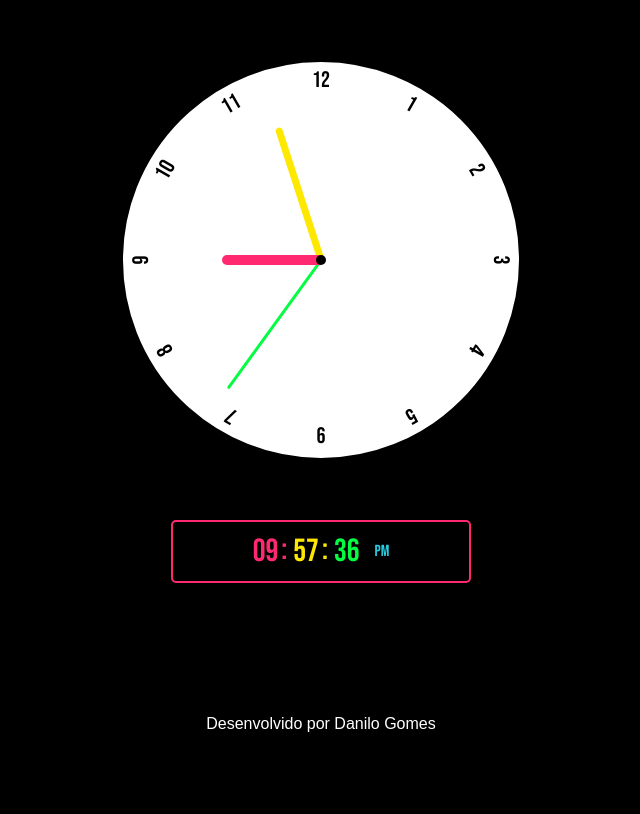
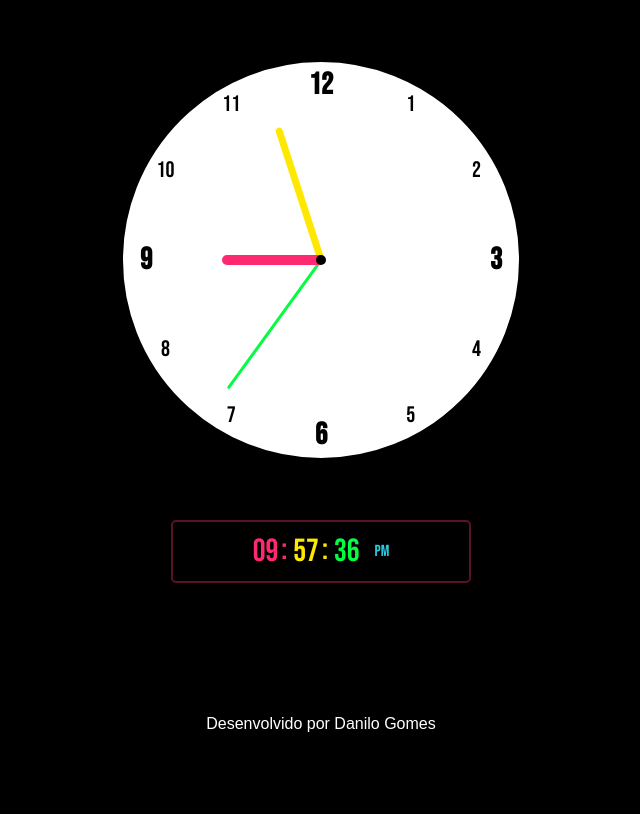
Before and after one commit to danilogms/Clock, a plain HTML site: page index.html in a window 1280 px wide. Shown: the whole page, without its empty margins (319-959 px from the left). Drawn offline with Linux system fonts and the light colour scheme.

Commit message:
Fixed numbers centralized

```diff
--- a/css/style.css
+++ b/css/style.css
@@ -68,6 +68,8 @@ footer p {
 }
 .clock .number.number-3 {
   --rotation: 90deg;
+  font-weight: 700;
+  font-size: 1.9em;
 }
 .clock .number.number-4 {
   --rotation: 120deg;
@@ -77,7 +79,8 @@ footer p {
 }
 .clock .number.number-6 {
   --rotation: 180deg;
-  transform: translateY(90%);
+  font-weight: 700;
+  font-size: 1.9em;
 }
 
 .clock .number.number-7 {
@@ -88,6 +91,8 @@ footer p {
 }
 .clock .number.number-9 {
   --rotation: 270deg;
+  font-weight: 700;
+  font-size: 1.9em;
 }
 .clock .number.number-10 {
   --rotation: 300deg;
@@ -97,6 +102,45 @@ footer p {
 }
 .clock .number.number-12 {
   --rotation: 0deg;
+  font-weight: 700;
+  font-size: 1.9em;
+}
+
+.number-text-1 {
+  transform: rotateZ(330deg);
+}
+.number-text-2 {
+  transform: rotateZ(300deg);
+}
+.number-text-3 {
+  transform: rotateZ(270deg);
+}
+.number-text-4 {
+  transform: rotateZ(240deg);
+}
+.number-text-5 {
+  transform: rotateZ(210deg);
+}
+.number-text-6 {
+  transform: rotateZ(180deg);
+}
+.number-text-7 {
+  transform: rotateZ(150deg);
+}
+.number-text-8 {
+  transform: rotateZ(120deg);
+}
+.number-text-9 {
+  transform: rotateZ(90deg);
+}
+.number-text-10 {
+  transform: rotateZ(60deg);
+}
+.number-text-11 {
+  transform: rotateZ(30deg);
+}
+.number-text-12 {
+  transform: rotateZ(360deg);
 }
 
 /* PONTEIROS */
@@ -149,7 +193,7 @@ footer p {
   flex: 1;
   max-width: 300px;
   text-align: center;
-  border: 2px solid #ff2972;
+  border: 2px solid #ff29705e;
   box-shadow: 4px;
   border-radius: 5px;
   display: flex;
--- a/index.html
+++ b/index.html
@@ -13,18 +13,42 @@
         <div data-second class="ponteiro seconds"></div>
         <div data-minute class="ponteiro minutes"></div>
         <div data-hour class="ponteiro hours"></div>
-        <div class="div number number-1">1</div>
-        <div class="div number number-2">2</div>
-        <div class="div number number-3">3</div>
-        <div class="div number number-4">4</div>
-        <div class="div number number-5">5</div>
-        <div class="div number number-6">6</div>
-        <div class="div number number-7">7</div>
-        <div class="div number number-8">8</div>
-        <div class="div number number-9">9</div>
-        <div class="div number number-10">10</div>
-        <div class="div number number-11">11</div>
-        <div class="div number number-12">12</div>
+        <div class="div number number-1">
+          <div class="number-text-1">1</div>
+        </div>
+        <div class="div number number-2">
+          <div class="number-text-2">2</div>
+        </div>
+        <div class="div number number-3">
+          <div class="number-text-3">3</div>
+        </div>
+        <div class="div number number-4">
+          <div class="number-text-4">4</div>
+        </div>
+        <div class="div number number-5">
+          <div class="number-text-5">5</div>
+        </div>
+        <div class="div number number-6">
+          <div class="number-text-6">6</div>
+        </div>
+        <div class="div number number-7">
+          <div class="number-text-7">7</div>
+        </div>
+        <div class="div number number-8">
+          <div class="number-text-8">8</div>
+        </div>
+        <div class="div number number-9">
+          <div class="number-text-9">9</div>
+        </div>
+        <div class="div number number-10">
+          <div class="number-text-10">10</div>
+        </div>
+        <div class="div number number-11">
+          <div class="number-text-11">11</div>
+        </div>
+        <div class="div number number-12">
+          <div class="number-text-12">12</div>
+        </div>
       </div>
     </div>
     <div class="digital-clock">
```
